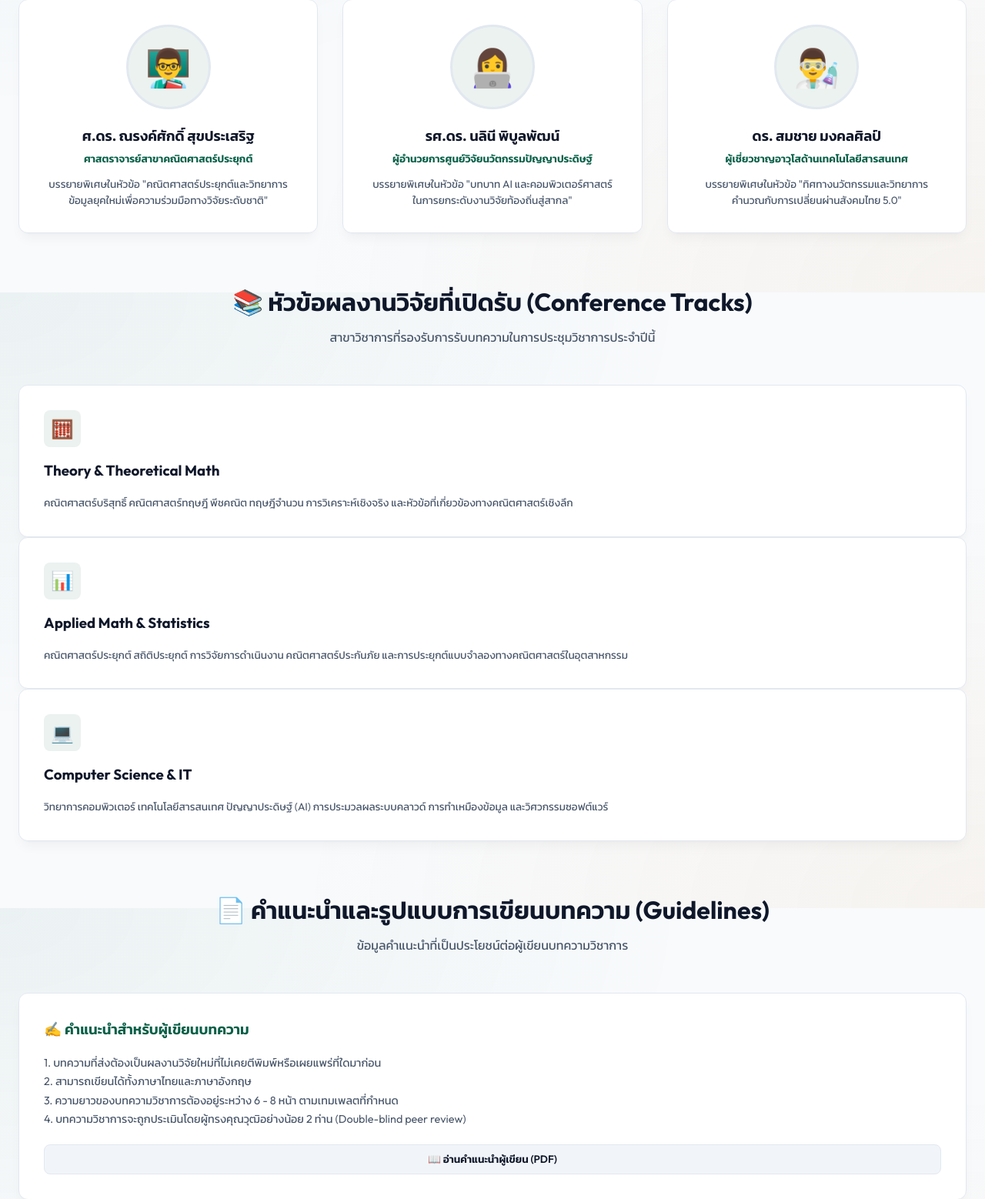
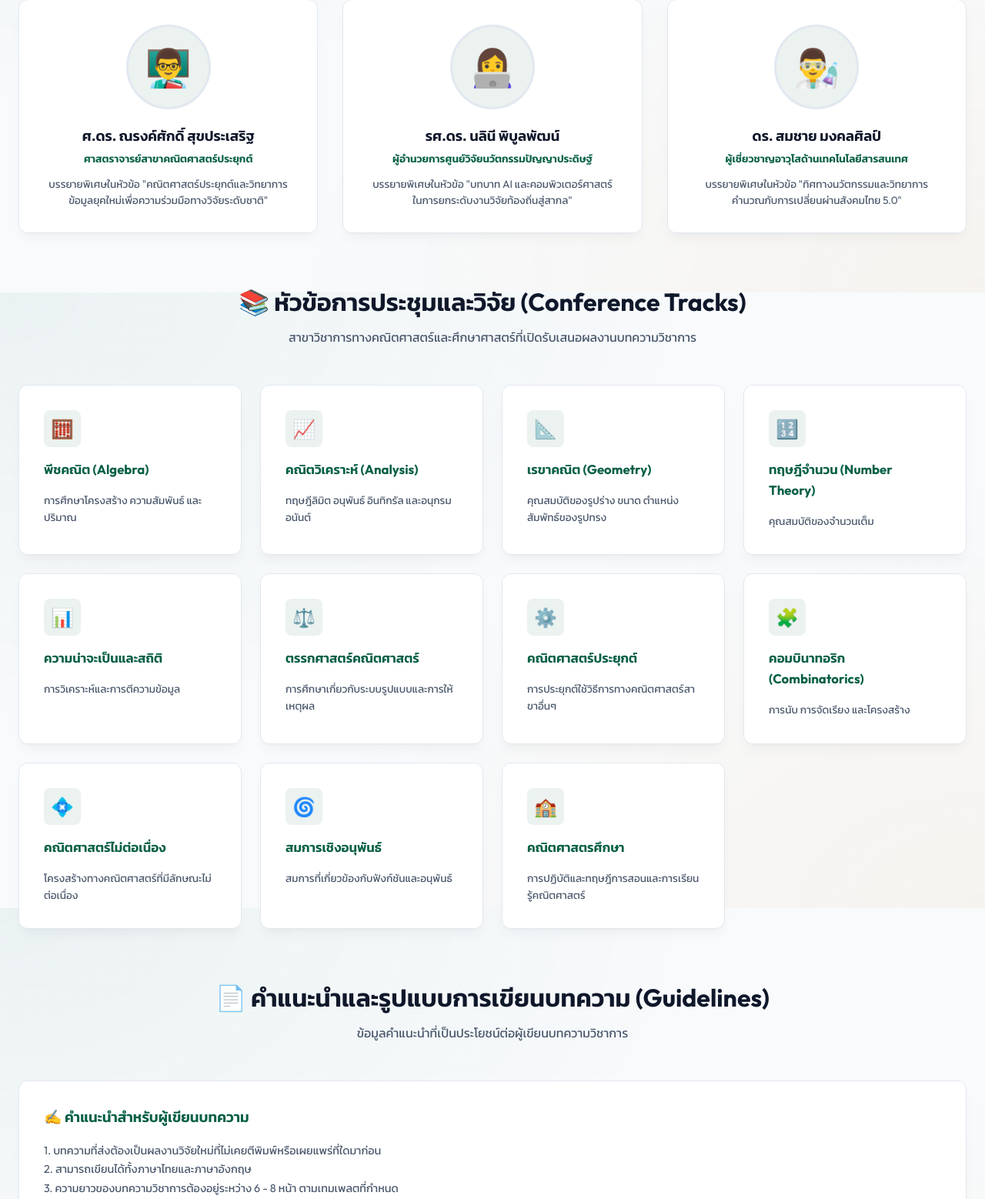
Before and after one commit to beebrain/CSRM, a CodeIgniter 4 app: the page made by app/Views/home.php in a window 1280 px wide. Shown: the part 1220-2778 px from the top of the page at 77% size. Run offline with PHP 8.4 and a stand-in for CodeIgniter, Linux system fonts and the light colour scheme; the template is opened without the code that fills it, so the values that code supplies are empty; some libraries are stand-ins or nearby versions.

Commit message:
Update homepage math tracks with 11 custom categories

```diff
--- a/app/Views/home.php
+++ b/app/Views/home.php
@@ -370,31 +370,106 @@
 
     <!-- Tracks/Disciplines Section -->
     <section id="tracks" class="animate-fade-in" style="animation-delay: 0.4s; margin-top: 4rem;">
-      <h2 class="section-title">📚 หัวข้อผลงานวิจัยที่เปิดรับ (Conference Tracks)</h2>
-      <p class="section-subtitle">สาขาวิชาการที่รองรับการรับบทความในการประชุมวิชาการประจำปีนี้</p>
+      <h2 class="section-title">📚 หัวข้อการประชุมและวิจัย (Conference Tracks)</h2>
+      <p class="section-subtitle">สาขาวิชาการทางคณิตศาสตร์และศึกษาศาสตร์ที่เปิดรับเสนอผลงานบทความวิชาการ</p>
 
-      <div class="grid-3">
+      <div style="display: grid; grid-template-columns: repeat(auto-fill, minmax(280px, 1fr)); gap: 1.5rem;">
+        <!-- 1. Algebra -->
         <div class="feature-card">
           <div class="feature-icon">🧮</div>
-          <h3>Theory & Theoretical Math</h3>
+          <h3 style="font-size: 1.05rem; font-weight: 700; color: var(--psru-green);">พีชคณิต (Algebra)</h3>
           <p class="text-muted" style="font-size: 0.85rem; line-height: 1.6;">
-            คณิตศาสตร์บริสุทธิ์ คณิตศาสตร์ทฤษฎี พีชคณิต ทฤษฎีจำนวน การวิเคราะห์เชิงจริง และหัวข้อที่เกี่ยวข้องทางคณิตศาสตร์เชิงลึก
+            การศึกษาโครงสร้าง ความสัมพันธ์ และปริมาณ
           </p>
         </div>
 
+        <!-- 2. Analysis -->
         <div class="feature-card">
-          <div class="feature-icon">📊</div>
-          <h3>Applied Math & Statistics</h3>
+          <div class="feature-icon">📈</div>
+          <h3 style="font-size: 1.05rem; font-weight: 700; color: var(--psru-green);">คณิตวิเคราะห์ (Analysis)</h3>
           <p class="text-muted" style="font-size: 0.85rem; line-height: 1.6;">
-            คณิตศาสตร์ประยุกต์ สถิติประยุกต์ การวิจัยการดำเนินงาน คณิตศาสตร์ประกันภัย และการประยุกต์แบบจำลองทางคณิตศาสตร์ในอุตสาหกรรม
+            ทฤษฎีลิมิต อนุพันธ์ อินทิกรัล และอนุกรมอนันต์
           </p>
         </div>
 
+        <!-- 3. Geometry -->
         <div class="feature-card">
-          <div class="feature-icon">💻</div>
-          <h3>Computer Science & IT</h3>
+          <div class="feature-icon">📐</div>
+          <h3 style="font-size: 1.05rem; font-weight: 700; color: var(--psru-green);">เรขาคณิต (Geometry)</h3>
           <p class="text-muted" style="font-size: 0.85rem; line-height: 1.6;">
-            วิทยาการคอมพิวเตอร์ เทคโนโลยีสารสนเทศ ปัญญาประดิษฐ์ (AI) การประมวลผลระบบคลาวด์ การทำเหมืองข้อมูล และวิศวกรรมซอฟต์แวร์
+            คุณสมบัติของรูปร่าง ขนาด ตำแหน่งสัมพัทธ์ของรูปทรง
+          </p>
+        </div>
+
+        <!-- 4. Number Theory -->
+        <div class="feature-card">
+          <div class="feature-icon">🔢</div>
+          <h3 style="font-size: 1.05rem; font-weight: 700; color: var(--psru-green);">ทฤษฎีจำนวน (Number Theory)</h3>
+          <p class="text-muted" style="font-size: 0.85rem; line-height: 1.6;">
+            คุณสมบัติของจำนวนเต็ม
+          </p>
+        </div>
+
+        <!-- 5. Probability and Statistics -->
+        <div class="feature-card">
+          <div class="feature-icon">📊</div>
+          <h3 style="font-size: 1.05rem; font-weight: 700; color: var(--psru-green);">ความน่าจะเป็นและสถิติ</h3>
+          <p class="text-muted" style="font-size: 0.85rem; line-height: 1.6;">
+            การวิเคราะห์และการตีความข้อมูล
+          </p>
+        </div>
+
+        <!-- 6. Mathematical Logic -->
+        <div class="feature-card">
+          <div class="feature-icon">⚖️</div>
+          <h3 style="font-size: 1.05rem; font-weight: 700; color: var(--psru-green);">ตรรกศาสตร์คณิตศาสตร์</h3>
+          <p class="text-muted" style="font-size: 0.85rem; line-height: 1.6;">
+            การศึกษาเกี่ยวกับระบบรูปแบบและการให้เหตุผล
+          </p>
+        </div>
+
+        <!-- 7. Applied Mathematics -->
+        <div class="feature-card">
+          <div class="feature-icon">⚙️</div>
+          <h3 style="font-size: 1.05rem; font-weight: 700; color: var(--psru-green);">คณิตศาสตร์ประยุกต์</h3>
+          <p class="text-muted" style="font-size: 0.85rem; line-height: 1.6;">
+            การประยุกต์ใช้วิธีการทางคณิตศาสตร์สาขาอื่นๆ
+          </p>
+        </div>
+
+        <!-- 8. Combinatorics -->
+        <div class="feature-card">
+          <div class="feature-icon">🧩</div>
+          <h3 style="font-size: 1.05rem; font-weight: 700; color: var(--psru-green);">คอมบินาทอริก (Combinatorics)</h3>
+          <p class="text-muted" style="font-size: 0.85rem; line-height: 1.6;">
+            การนับ การจัดเรียง และโครงสร้าง
+          </p>
+        </div>
+
+        <!-- 9. Discrete Mathematics -->
+        <div class="feature-card">
+          <div class="feature-icon">💠</div>
+          <h3 style="font-size: 1.05rem; font-weight: 700; color: var(--psru-green);">คณิตศาสตร์ไม่ต่อเนื่อง</h3>
+          <p class="text-muted" style="font-size: 0.85rem; line-height: 1.6;">
+            โครงสร้างทางคณิตศาสตร์ที่มีลักษณะไม่ต่อเนื่อง
+          </p>
+        </div>
+
+        <!-- 10. Differential Equations -->
+        <div class="feature-card">
+          <div class="feature-icon">🌀</div>
+          <h3 style="font-size: 1.05rem; font-weight: 700; color: var(--psru-green);">สมการเชิงอนุพันธ์</h3>
+          <p class="text-muted" style="font-size: 0.85rem; line-height: 1.6;">
+            สมการที่เกี่ยวข้องกับฟังก์ชันและอนุพันธ์
+          </p>
+        </div>
+
+        <!-- 11. Mathematics Education -->
+        <div class="feature-card">
+          <div class="feature-icon">🏫</div>
+          <h3 style="font-size: 1.05rem; font-weight: 700; color: var(--psru-green);">คณิตศาสตรศึกษา</h3>
+          <p class="text-muted" style="font-size: 0.85rem; line-height: 1.6;">
+            การปฏิบัติและทฤษฎีการสอนและการเรียนรู้คณิตศาสตร์
           </p>
         </div>
       </div>
```
